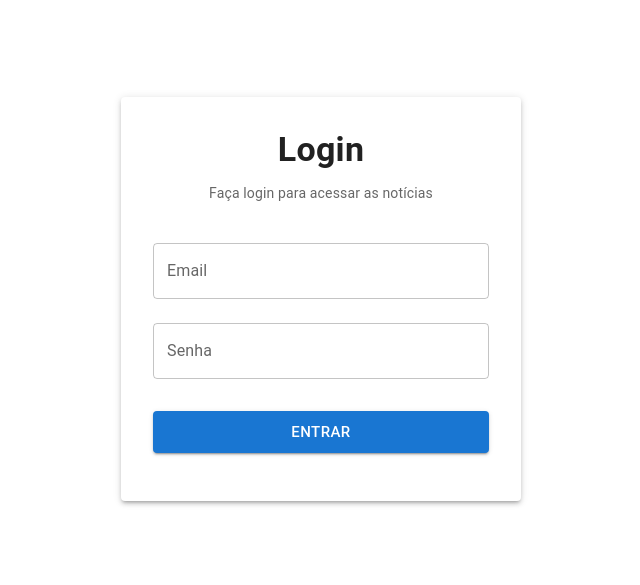
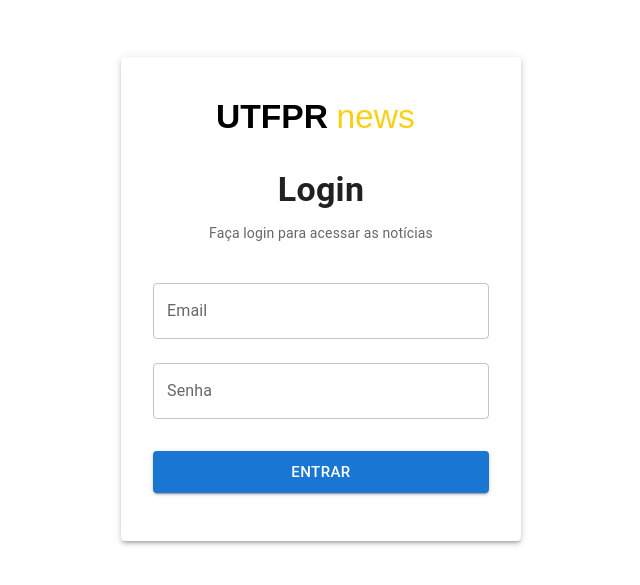
Before and after one commit to BuenoMVP/Fullstack, a React (Vite) app in the folder frontend/: page /login in a window 1280 px wide. Shown: the part 101-686 px from the top of the page, without its empty margins (319-959 px from the left). Built offline with nearby package versions, Linux system fonts and the light colour scheme.

Commit message:
feat: add logo to login page

```diff
--- a/frontend/src/components/Header/index.jsx
+++ b/frontend/src/components/Header/index.jsx
@@ -11,7 +11,6 @@
   IconButton,
   List,
   ListItem,
-  ListItemText,
   Divider,
 } from "@mui/material";
 import { useContext, useState } from "react";
--- a/frontend/src/pages/Login.jsx
+++ b/frontend/src/pages/Login.jsx
@@ -1,6 +1,6 @@
-import React, { useState } from 'react';
-import { Formik, Form, Field } from 'formik';
-import * as Yup from 'yup';
+import React, { useState } from "react";
+import { Formik, Form, Field } from "formik";
+import * as Yup from "yup";
 import {
   Box,
   TextField,
@@ -10,32 +10,31 @@
   Alert,
   CircularProgress,
   Container,
-} from '@mui/material';
-import { useAuth } from '../contexts/AuthContext';
-import { useNavigate } from 'react-router-dom';
+  CardMedia,
+} from "@mui/material";
+import { useAuth } from "../contexts/AuthContext";
+import { useNavigate } from "react-router-dom";
+import Logo from "../logo.svg";
 
 const LoginSchema = Yup.object().shape({
-  email: Yup.string()
-    .email('Email inválido')
-    .required('Email é obrigatório'),
+  email: Yup.string().email("Email inválido").required("Email é obrigatório"),
   senha: Yup.string()
-    .min(6, 'Senha deve ter pelo menos 6 caracteres')
-    .required('Senha é obrigatória'),
+    .min(6, "Senha deve ter pelo menos 6 caracteres")
+    .required("Senha é obrigatória"),
 });
 
 const Login = () => {
   const { login } = useAuth();
   const navigate = useNavigate();
-  const [error, setError] = useState('');
-
+  const [error, setError] = useState("");
 
   const handleSubmit = async (values, { setSubmitting, resetForm }) => {
-    setError('');
+    setError("");
 
     const result = await login(values.email, values.senha);
 
     if (result.success) {
-      navigate('/news');
+      navigate("/news");
     } else {
       setError(result.error);
       resetForm();
@@ -48,10 +47,10 @@
     <Container maxWidth="sm">
       <Box
         sx={{
-          minHeight: '100vh',
-          display: 'flex',
-          alignItems: 'center',
-          justifyContent: 'center',
+          minHeight: "100vh",
+          display: "flex",
+          alignItems: "center",
+          justifyContent: "center",
           py: 4,
         }}
       >
@@ -59,15 +58,37 @@
           elevation={3}
           sx={{
             p: 4,
-            width: '100%',
+            width: "100%",
             maxWidth: 400,
           }}
         >
-          <Typography variant="h4" component="h1" fontWeight={700} gutterBottom align="center">
+          <CardMedia
+            component="img"
+            sx={{
+              height: "56px",
+              width: "auto",
+              objectFit: "contain",
+              margin: '0 auto 24px'
+            }}
+            image={Logo}
+            alt="UTFPR Logo"
+          />
+          <Typography
+            variant="h4"
+            component="h1"
+            fontWeight={700}
+            gutterBottom
+            align="center"
+          >
             Login
           </Typography>
 
-          <Typography variant="body2" color="text.secondary" align="center" sx={{ mb: 3 }}>
+          <Typography
+            variant="body2"
+            color="text.secondary"
+            align="center"
+            sx={{ mb: 3 }}
+          >
             Faça login para acessar as notícias
           </Typography>
 
@@ -78,11 +99,18 @@
           )}
 
           <Formik
-            initialValues={{ email: '', senha: '' }}
+            initialValues={{ email: "", senha: "" }}
             validationSchema={LoginSchema}
             onSubmit={handleSubmit}
           >
-            {({ values, errors, touched, isSubmitting, handleChange, handleBlur }) => (
+            {({
+              values,
+              errors,
+              touched,
+              isSubmitting,
+              handleChange,
+              handleBlur,
+            }) => (
               <Form>
                 <Field name="email">
                   {({ field }) => (
@@ -131,7 +159,7 @@
                   {isSubmitting ? (
                     <CircularProgress size={24} color="inherit" />
                   ) : (
-                    'Entrar'
+                    "Entrar"
                   )}
                 </Button>
               </Form>
```
